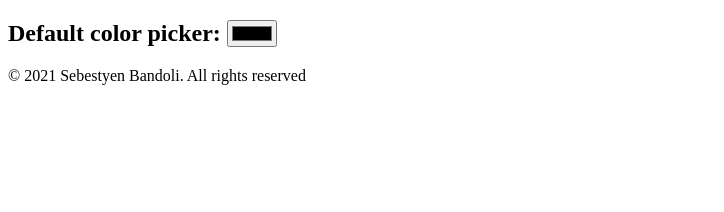
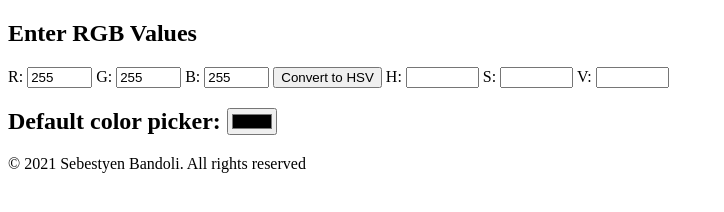
Before and after one commit to Bertania/colorPicker, a plain HTML site: page index.html in a window 1280 px wide. Shown: the whole page, without its empty margins (0-724 px from the left). Drawn offline with Linux system fonts and the light colour scheme.

Commit message:
[finishes ##179584661] Adding the tested ColorPicker converter to the html and linking the js file

```diff
--- a/index.html
+++ b/index.html
@@ -5,17 +5,39 @@
 <title>
 ColorPicker
 </title>
+<script src="hsv.js"></script>
 </head>
 
 <body>
+
+<h2>Enter RGB Values</h2>
+
+<form name="hsv">
+R:
+<input type="text" name="R" size="5" value="255" maxlength="3";>
+G:
+<input type="text" name="G" size="5" value="255" maxlength="3";>
+B:
+<input type="text" name="G" size="5" value="255" maxlength="3";>
+
+<input type="button" name="btn" value="Convert to HSV" onclick="rgb2hsv(this.form.R.value,this.form.G.value,this.form.B.value);
+this.form.H.value=computedH.toFixed(1);
+this.form.S.value=computedS.toFixed(4);
+this.form.V.value=computedV.toFixed(4);
+">
+
+H:
+<input type="text" size="6" name="H">
+S:
+<input type="text" size="6" name="S">
+V:
+<input type="text" size="6" name="V">
+</form>
 
 <h2>
 Default color picker:
 <input type="color">
 </h2>
-
-
-
 
 
 <footer>
```
